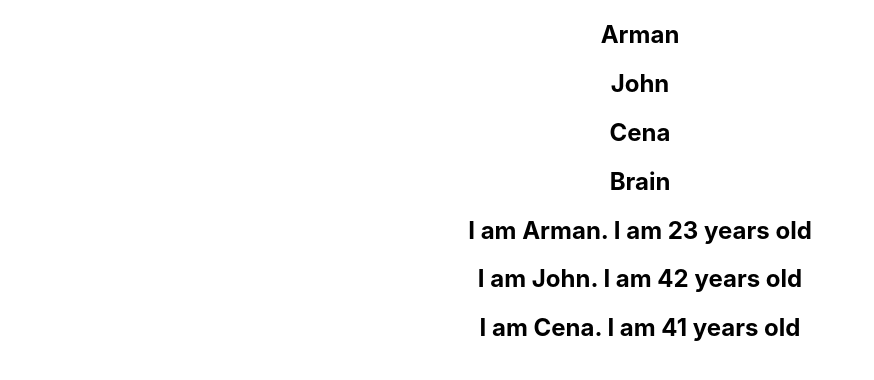
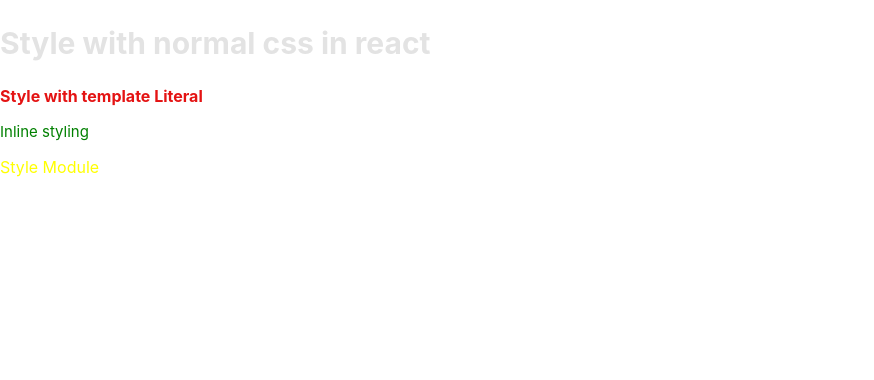
Before and after one commit to ArmanKamal/ReactJsBasic, a React (Create React App) app: page / in a window 1280 px wide. Shown: the top 380 px of the page, without its empty margins (0-874 px from the left). Built offline with nearby package versions, Linux system fonts and the light colour scheme.

Commit message:
Added React Style

```diff
--- a/src/App.js
+++ b/src/App.js
@@ -2,14 +2,15 @@ import React from 'react';
 // import Greet from './components/Greet'
 // import Welcome from './components/Welcome'
 // import Message from './components/Message'
-import Counter from './components/Counter'
-import FunctionClick from './components/FunctionClick'
-import ClassClick from './components/ClassClick'
-import EventBind from './components/EventBind'
-import './App.css';
-import ParentComponent from './components/ParentComponent';
-import UserGreeting from './components/UserGreeting'
-import NameList from './components/NameList'
+// import Counter from './components/Counter'
+// import FunctionClick from './components/FunctionClick'
+// import ClassClick from './components/ClassClick'
+// import EventBind from './components/EventBind'
+// import './App.css';
+// import ParentComponent from './components/ParentComponent';
+// import UserGreeting from './components/UserGreeting'
+// import NameList from './components/NameList'
+import Stylesheet from './components/Stylesheet';
 
 function App() {
   return (
@@ -27,11 +28,12 @@ function App() {
       <ParentComponent />
         <EventBind />
         <UserGreeting />
+          <NameList />
        */
     }
 
+ <Stylesheet />
 
-      <NameList />
 
 
     </div>
--- a/src/components/NameList.js
+++ b/src/components/NameList.js
@@ -4,6 +4,8 @@ import Person from './Person'
 // Why key is needed
 
 // Because without key react cant compare with old tree so it has to create a new copy...
+
+// Try to avoid index as a key (Many problems occur)
 function NameList() {
     const persons = [
     {
--- /dev/null
+++ b/src/components/Stylesheet.js
@@ -0,0 +1,23 @@
+import React from 'react'
+import '../css/Stylesheet.css'
+import style from '../css/Stylesheet.module.css'
+
+const Stylesheet = () =>
+{
+    let className = 'secondary'
+    const inline = {fontSize: '15px',
+                        color:'green'}
+    return(
+        <div>
+           <h2 className='primary'>
+                Style with normal css in react
+            </h2>
+            <p className={`${className} font-xl`}>Style with template Literal</p>
+            <p style={inline}>Inline styling</p>
+            <p className={style.success}>Style Module</p>
+        </div>
+
+    )
+}
+
+export default Stylesheet
--- /dev/null
+++ b/src/css/Stylesheet.css
@@ -0,0 +1,12 @@
+.primary{
+    color:#e3e3e3;
+    font-size: 30px;
+    font-weight: bold;
+
+}
+
+.secondary{
+    color:rgb(228, 19, 19);
+    font-weight: bold;
+
+}
--- /dev/null
+++ b/src/css/Stylesheet.module.css
@@ -0,0 +1,3 @@
+.success{
+    color:yellow
+}
```
